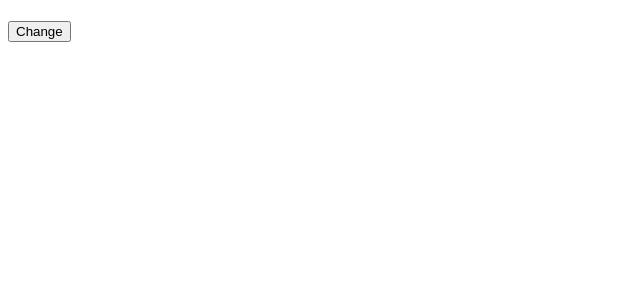
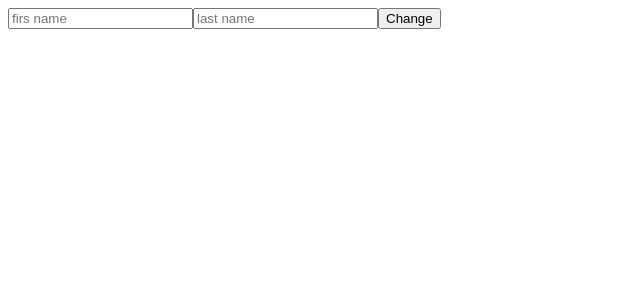
Before and after one commit to r-ony-s/react, a React (Vite) app: page / in a window 1280 px wide. Shown: the top 300 px of the page, without its empty margins (0-640 px from the left). Built offline with nearby package versions, Linux system fonts and the light colour scheme.

Commit message:
use multiple useref

```diff
--- a/src/App.jsx
+++ b/src/App.jsx
@@ -2,14 +2,20 @@ import{ useRef } from 'react';
 import Head from '../pages/Head.jsx';
 
 const App = () => {
-  const name=useRef();
- const change=()=>{
-    name.current.innerHTML="Welcome to ReactJS";
- }
+  const fname = useRef();
+  const lname = useRef();
+
+  const change = () => {
+    const firstName = fname.current.value;
+    const lastName = lname.current.value;
+
+    alert(firstName+" "+lastName);
+  };
 
   return (
     <div>
-      <h1 ref={name}></h1>
+        <input ref={fname} placeholder='firs name' />
+        <input ref={lname} placeholder='last name' />
         <button onClick={change} >Change</button>
 
     </div>
```
